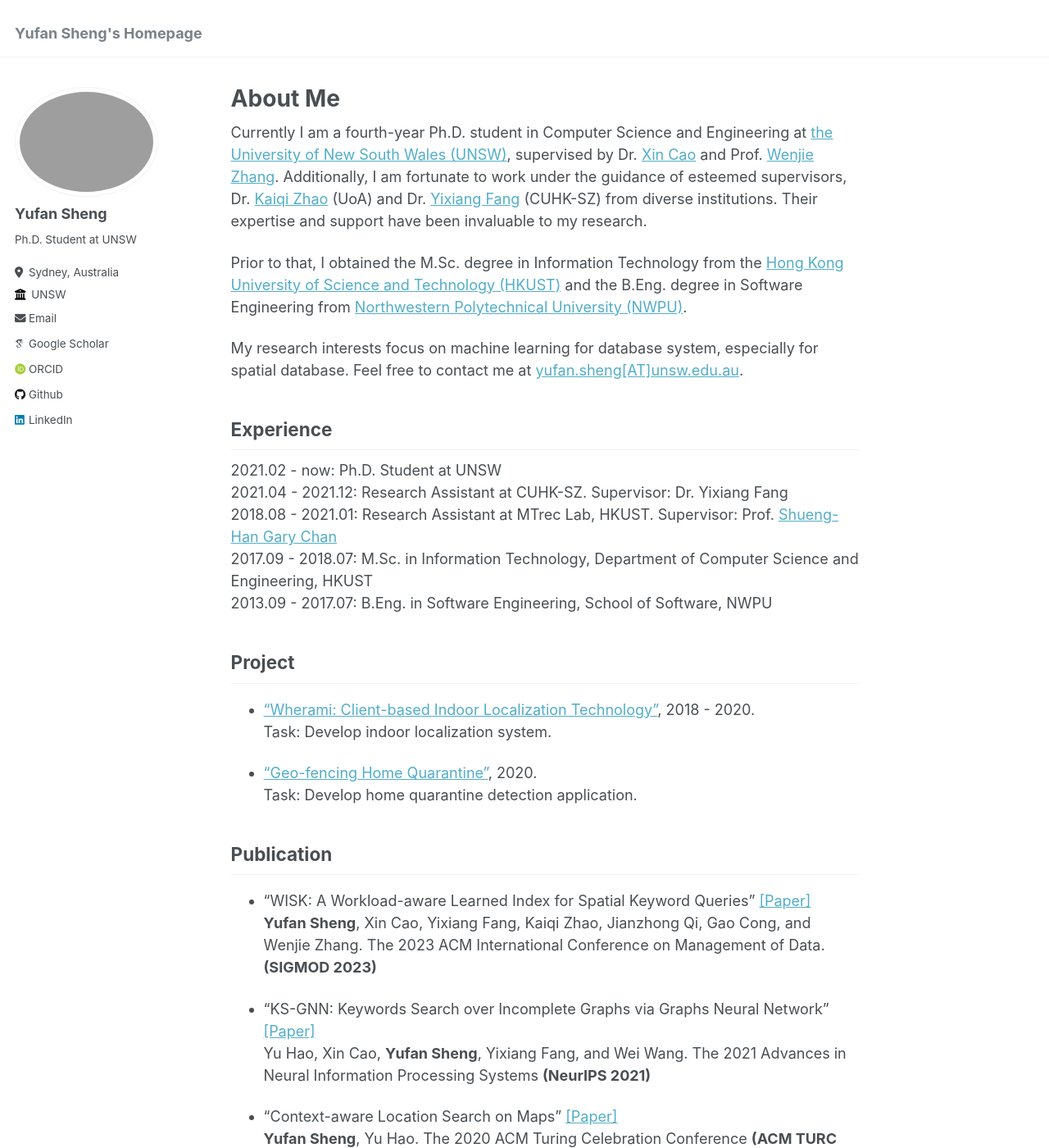
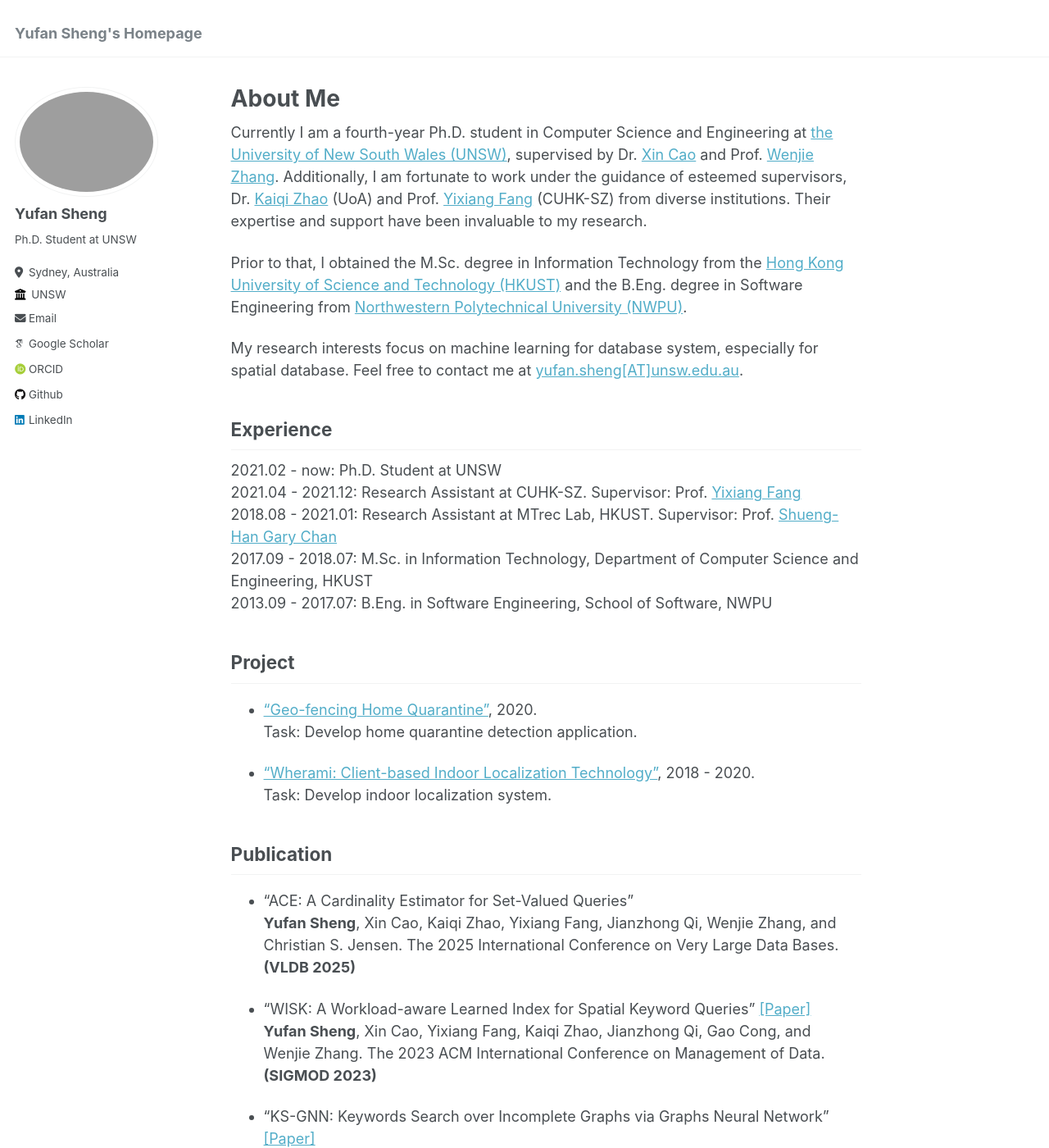
Before and after one commit to shengyufan/shengyufan.github.io, a Jekyll site: the page built from _pages/about.md, in a window 1280 px wide and 1400 px high. Shown: the whole window at 82% size. Built offline with Jekyll 4.4.1, drawn with Linux system fonts in a browser that asks for light colours; some web fonts are replaced; some of the changed text lies outside the part shown.

Commit message:
Update about.md

```diff
--- a/_pages/about.md
+++ b/_pages/about.md
@@ -7,7 +7,7 @@ redirect_from:
   - /about.html
 ---
 
-Currently I am a fourth-year Ph.D. student in Computer Science and Engineering at [the University of New South Wales (UNSW)](https://www.unsw.edu.au/), supervised by Dr. [Xin Cao](https://xincao-unsw.github.io/) and Prof. [Wenjie Zhang](https://www.cse.unsw.edu.au/~zhangw/). Additionally, I am fortunate to work under the guidance of esteemed supervisors, Dr. [Kaiqi Zhao](https://kaiqi.blogs.auckland.ac.nz/) (UoA) and Dr. [Yixiang Fang](https://fangyixiang.github.io/) (CUHK-SZ) from diverse institutions. Their expertise and support have been invaluable to my research.
+Currently I am a fourth-year Ph.D. student in Computer Science and Engineering at [the University of New South Wales (UNSW)](https://www.unsw.edu.au/), supervised by Dr. [Xin Cao](https://xincao-unsw.github.io/) and Prof. [Wenjie Zhang](https://www.cse.unsw.edu.au/~zhangw/). Additionally, I am fortunate to work under the guidance of esteemed supervisors, Dr. [Kaiqi Zhao](https://kaiqi.blogs.auckland.ac.nz/) (UoA) and Prof. [Yixiang Fang](https://fangyixiang.github.io/) (CUHK-SZ) from diverse institutions. Their expertise and support have been invaluable to my research.
 
 Prior to that, I obtained the M.Sc. degree in Information Technology from the [Hong Kong University of Science and Technology (HKUST)](https://hkust.edu.hk/) and the B.Eng. degree in Software Engineering from [Northwestern Polytechnical University (NWPU)](https://en.nwpu.edu.cn/).
 
@@ -15,20 +15,22 @@ My research interests focus on machine learning for database system, especially
 
 ## Experience
 2021.02 - now: Ph.D. Student at UNSW \
-2021.04 - 2021.12: Research Assistant at CUHK-SZ. Supervisor: Dr. Yixiang Fang \
+2021.04 - 2021.12: Research Assistant at CUHK-SZ. Supervisor: Prof. [Yixiang Fang](https://fangyixiang.github.io/) \
 2018.08 - 2021.01: Research Assistant at MTrec Lab, HKUST. Supervisor: Prof. [Shueng-Han Gary Chan](https://www.cse.ust.hk/~gchan/) \
 2017.09 - 2018.07: M.Sc. in Information Technology, Department of Computer Science and Engineering, HKUST \
 2013.09 - 2017.07: B.Eng. in Software Engineering, School of Software, NWPU
 
 ## Project
+* ["Geo-fencing Home Quarantine"](https://vprd.hkust.edu.hk/highlight-recognition/impact-cases/location-based-tech), 2020.\
+Task: Develop home quarantine detection application.
+
 * ["Wherami: Client-based Indoor Localization Technology"](https://vprd.hkust.edu.hk/highlight-recognition/impact-cases/location-based-tech), 2018 - 2020.\
 Task: Develop indoor localization system.
 
-* ["Geo-fencing Home Quarantine"](https://vprd.hkust.edu.hk/highlight-recognition/impact-cases/location-based-tech), 2020.\
-Task: Develop home quarantine detection application.
+## Publication
+* "ACE: A Cardinality Estimator for Set-Valued Queries"  \
+**Yufan Sheng**, Xin Cao, Kaiqi Zhao, Yixiang Fang, Jianzhong Qi, Wenjie Zhang, and Christian S. Jensen. The 2025 International Conference on Very Large Data Bases. **(VLDB 2025)**
 
-
-## Publication
 * "WISK: A Workload-aware Learned Index for Spatial Keyword Queries" [\[Paper\]](https://dl.acm.org/doi/10.1145/3589332) \
 **Yufan Sheng**, Xin Cao, Yixiang Fang, Kaiqi Zhao, Jianzhong Qi, Gao Cong, and Wenjie Zhang. The 2023 ACM International Conference on Management of Data. **(SIGMOD 2023)**
 
@@ -51,5 +53,5 @@ Yu Hao, Xin Cao, **Yufan Sheng**, Yixiang Fang, and Wei Wang. The 2021 Advances
 ## Award
 * Student Travel Award: SIGMOD 2023
 * Development and Research Training Grant (DRTG): UNSW 2023
-* University International Postgraduate Award (UIPA): UNSW 2021 - 2024
+* University International Postgraduate Award (UIPA): UNSW 2021 - 2025
 * The Second Prize Scholarship: NWPU 2016
```
